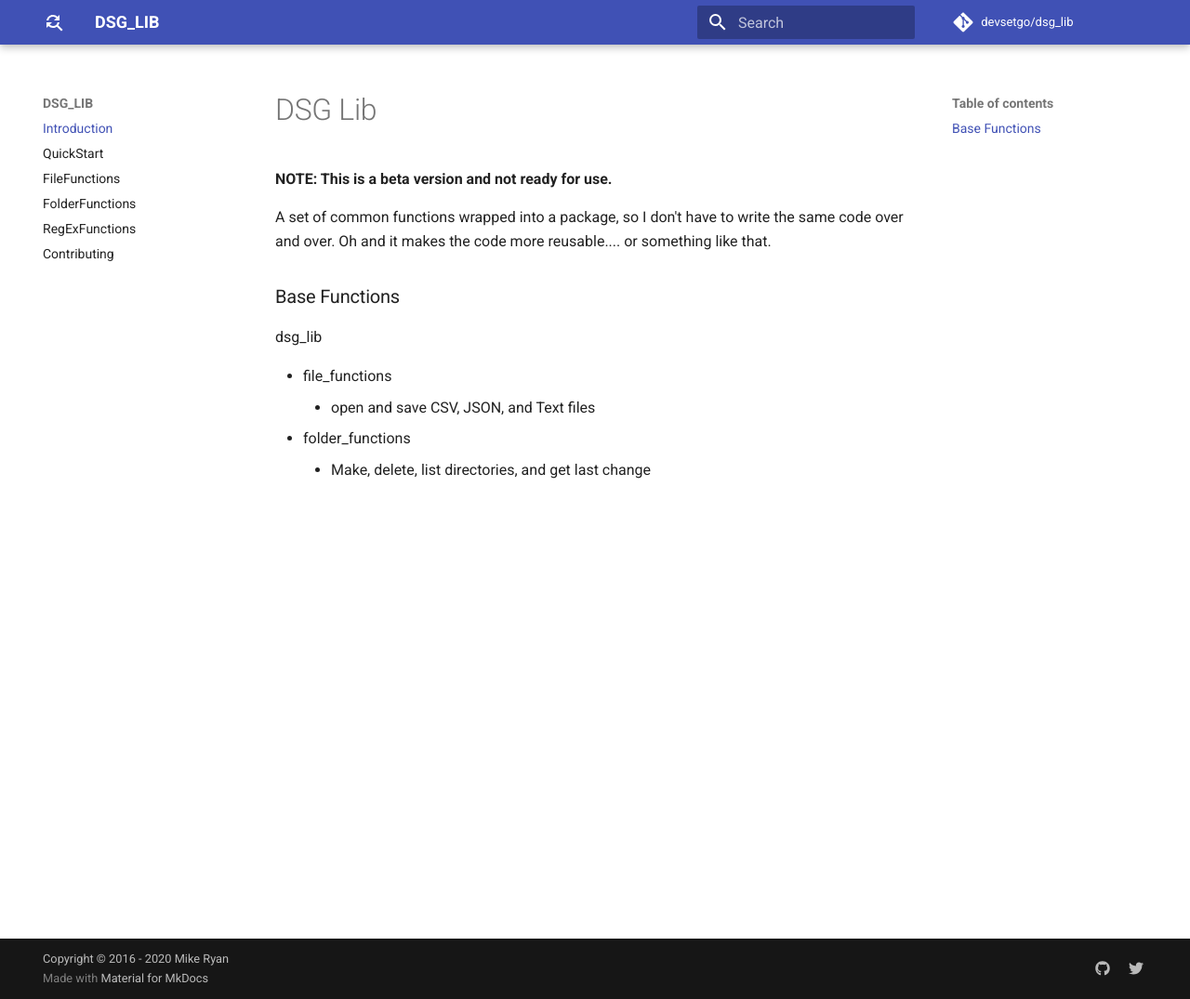
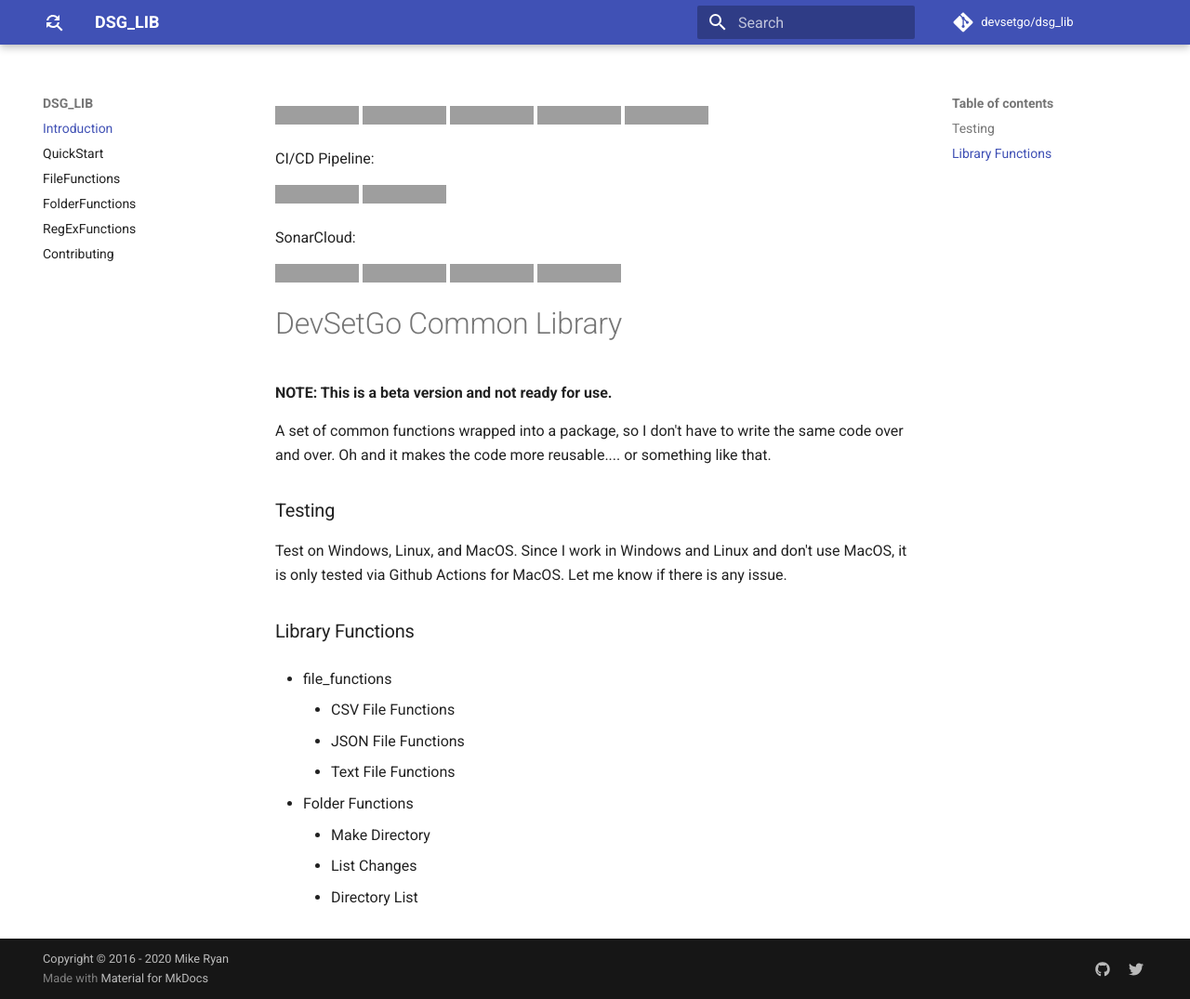
Before and after one commit to devsetgo/devsetgo_lib, an MkDocs documentation site: the page built from docs/index.md, in a window 1280 px wide and 1075 px high. Shown: the whole window at 93% size. Built offline with MkDocs 1.6.1 and Material for MkDocs 9.7.7, drawn with Linux system fonts in a browser that asks for light colours; comment, search, counter and statistics services are not loaded; grey boxes are pictures that could not be loaded.

Commit message:
README and Index to be the same.

```diff
--- a/docs/index.md
+++ b/docs/index.md
@@ -1,12 +1,41 @@
-# DSG Lib
+Python:
+
+[![PyPI version fury.io](https://badge.fury.io/py/devsetgo-lib.svg)](https://pypi.python.org/pypi/devsetgo-lib/)
+<a href="https://github.com/psf/black"><img alt="Code style: black" src="https://img.shields.io/badge/code%20style-black-000000.svg">
+[![Python 3.6](https://img.shields.io/badge/python-3.6-blue.svg)](https://www.python.org/downloads/release/python-360/)
+[![Python 3.7](https://img.shields.io/badge/python-3.7-blue.svg)](https://www.python.org/downloads/release/python-370/)
+[![Python 3.8](https://img.shields.io/badge/python-3.8-blue.svg)](https://www.python.org/downloads/release/python-380/)
+
+CI/CD Pipeline:
+
+[![codecov](https://codecov.io/gh/devsetgo/dsg_lib/branch/master/graph/badge.svg)](https://codecov.io/gh/devsetgo/dsg_lib)
+[![Actions Status](https://github.com/devsetgo/dsg_lib/workflows/PythonPackage/badge.svg)](https://github.com/devsetgo/dsg_lib/actions)
+
+SonarCloud:
+
+[![Maintainability Rating](https://sonarcloud.io/api/project_badges/measure?project=devsetgo_dsg_lib&metric=sqale_rating)](https://sonarcloud.io/dashboard?id=devsetgo_dsg_lib)
+[![Reliability Rating](https://sonarcloud.io/api/project_badges/measure?project=devsetgo_dsg_lib&metric=reliability_rating)](https://sonarcloud.io/dashboard?id=devsetgo_dsg_lib)
+[![Quality Gate Status](https://sonarcloud.io/api/project_badges/measure?project=devsetgo_dsg_lib&metric=alert_status)](https://sonarcloud.io/dashboard?id=devsetgo_dsg_lib)
+[![Bugs](https://sonarcloud.io/api/project_badges/measure?project=devsetgo_dsg_lib&metric=bugs)](https://sonarcloud.io/dashboard?id=devsetgo_dsg_lib)
+
+
+
+# DevSetGo Common Library
 **NOTE: This is a beta version and not ready for use.**
 
 A set of common functions wrapped into a package, so I don't have to write the same code over and over. Oh and it makes the code more reusable.... or something like that.
 
-### Base Functions
-dsg_lib
+### Testing
+Test on Windows, Linux, and MacOS. Since I work in Windows and Linux and don't use MacOS, it is only tested via Github Actions for MacOS. Let me know if there is any issue.
+
+### Library Functions
 
 - file_functions
-    - open and save CSV, JSON, and Text files
-- folder_functions
-    - Make, delete, list directories, and get last change
+    - CSV File Functions
+    - JSON File Functions
+    - Text File Functions
+
+- Folder Functions
+    - Make Directory
+    - List Changes
+    - Directory List
```
